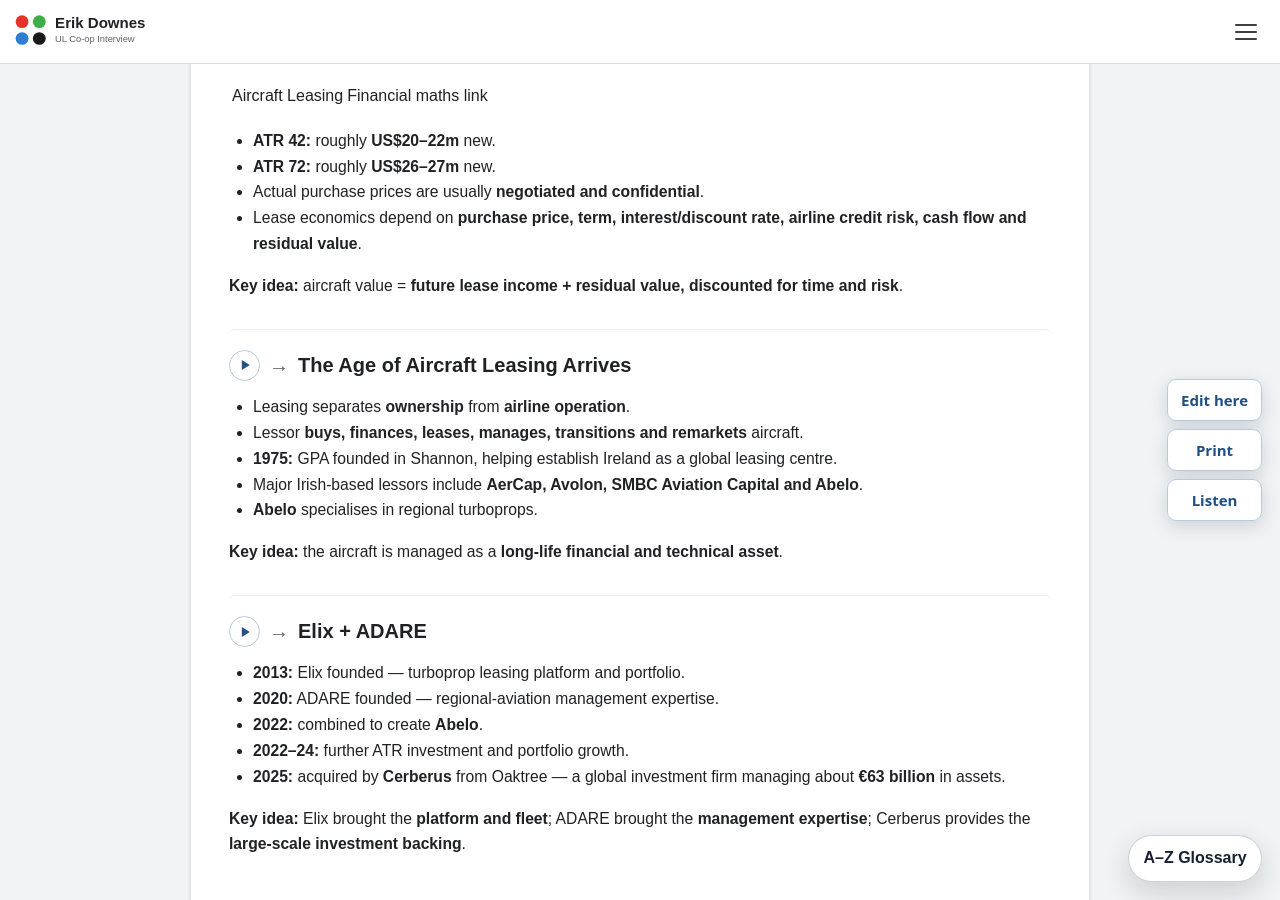
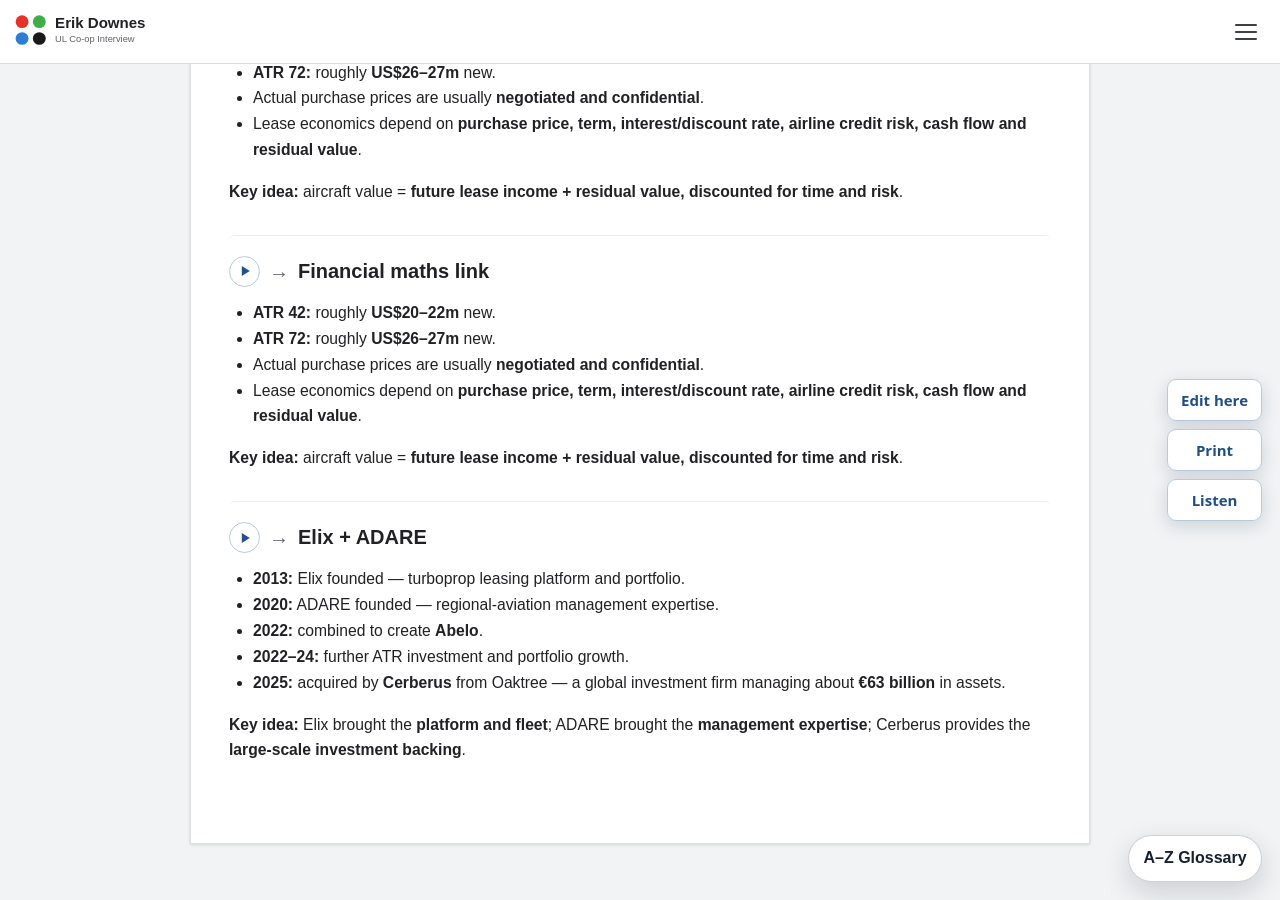
Before and after one commit to ronandownes/coop, a Jekyll site: the page built from history-of-flight.md, in a window 1280 px wide and 900 px high, scrolled down 1316 px. Built offline with Jekyll 4.4.1, drawn with Linux system fonts in a browser that asks for light colours.

Commit message:
Update history-of-flight.md (via Pages CMS)

```diff
--- a/history-of-flight.md
+++ b/history-of-flight.md
@@ -24,17 +24,11 @@
 ## ## Regional Aviation | Why Turboprops Matter
 
 - Regional routes are often **short and lower-density**.
-
 - The **route economics largely drive the aircraft choice**: distance, passenger demand, frequency, airport infrastructure and operating cost.
-
 - Typical turboprop capacity is roughly **40–80 seats**.
-
 - Priorities are **low trip cost, right-sized capacity, frequency, reliability and airport access**.
-
 - Lower-density routes may suit an **ATR 42 or ATR 72**.
-
 - Higher-density routes may justify a larger jet such as an **Airbus A320**, typically carrying roughly **150–190 passengers** depending on configuration.
-
 - On short sectors, extra jet speed may save relatively little total journey time.
 
 **Remember:** **the route drives the aircraft — turboprop for lower-density short-haul efficiency; larger jets for higher-density demand.**
@@ -62,15 +56,14 @@
 
 **Key idea:** aircraft value = **future lease income + residual value, discounted for time and risk**.
 
-## Aircraft Leasing | The Age of Aircraft Leasing Arrives
+## Aircraft Leasing | Financial maths link
 
-- Leasing separates **ownership** from **airline operation**.
-- Lessor **buys, finances, leases, manages, transitions and remarkets** aircraft.
-- **1975:** GPA founded in Shannon, helping establish Ireland as a global leasing centre.
-- Major Irish-based lessors include **AerCap, Avolon, SMBC Aviation Capital and Abelo**.
-- **Abelo** specialises in regional turboprops.
+- **ATR 42:** roughly **US$20–22m** new.
+- **ATR 72:** roughly **US$26–27m** new.
+- Actual purchase prices are usually **negotiated and confidential**.
+- Lease economics depend on **purchase price, term, interest/discount rate, airline credit risk, cash flow and residual value**.
 
-**Key idea:** the aircraft is managed as a **long-life financial and technical asset**.
+**Key idea:** aircraft value = **future lease income + residual value, discounted for time and risk**.
 
 ## Building Abelo | Elix + ADARE
 
```
